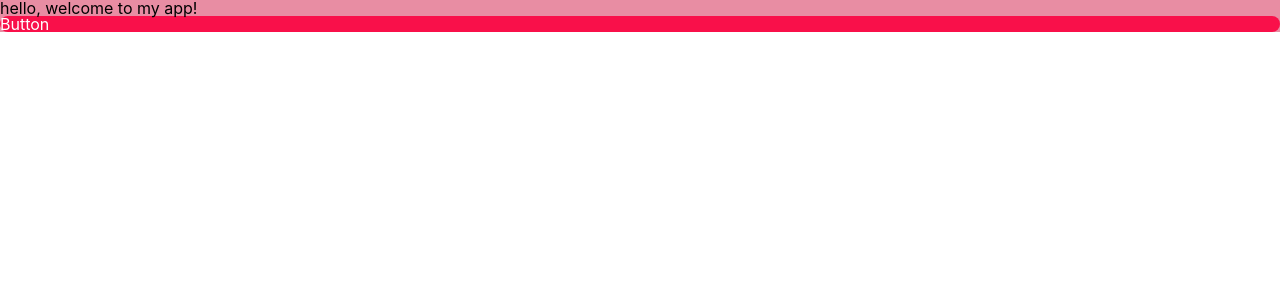
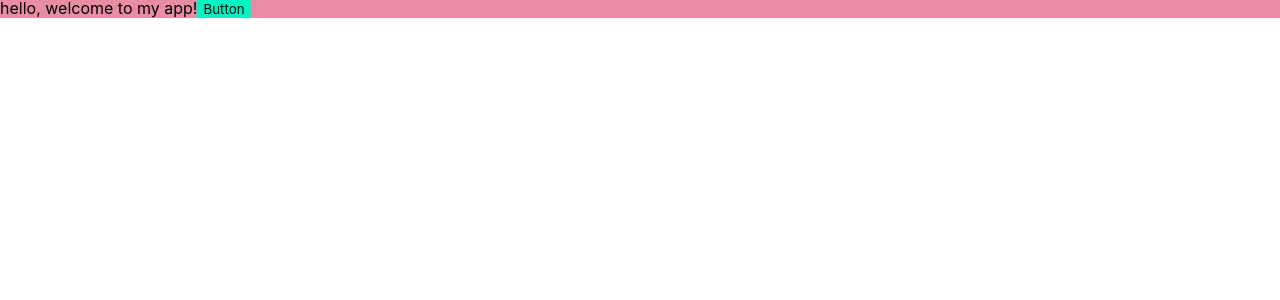
Before and after one commit to nrsimonelli/october-stitches, a React (Create React App) app: page / in a window 1280 px wide. Shown: the top 300 px of the page. Built offline with nearby package versions, Linux system fonts and the light colour scheme.

Commit message:
updated dependencies

```diff
--- a/package.json
+++ b/package.json
@@ -10,6 +10,7 @@
     "react": "^17.0.2",
     "react-dom": "^17.0.2",
     "react-scripts": "4.0.3",
+    "typescript": "^4.4.3",
     "web-vitals": "^1.0.1"
   },
   "scripts": {
--- a/src/App.js
+++ b/src/App.js
@@ -6,10 +6,11 @@ const Container = styled('div', {
   backgroundColor: '$pink',
 });
 
-const Button = styled('div', {
-  backgroundColor: '$red',
-  color: '$white',
-  borderRadius: '$round',
+const Button = styled('button', {
+  fontFamily: '$sans',
+  appearance: 'none',
+  border: 'none',
+  backgroundColor: '$turq',
 });
 
 const App = () => {
```
Also changed, not shown: 1 other file (tests, documents, lock files or other folders).
